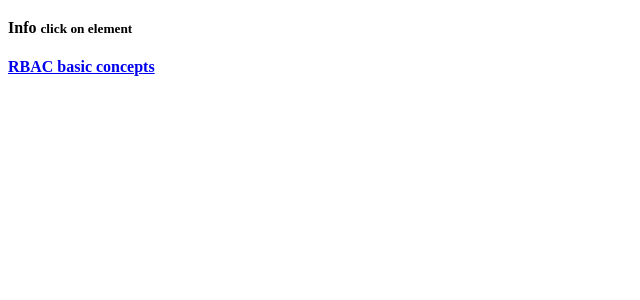
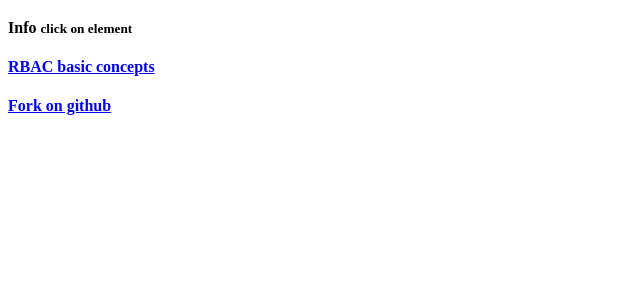
Before and after one commit to githubjeka/gui-rbac-yii2, a Yii app: template views/default/index.php in a window 1280 px wide. Shown: the part 338-638 px from the top of the page, without its empty margins (0-640 px from the left). Run offline with PHP 8.4 and a stand-in for Yii, Linux system fonts and the light colour scheme; the template is opened without the code that fills it, so the values that code supplies are empty; form fields are guessed from the names that the template uses; some libraries are stand-ins or nearby versions.

Commit message:
Update index.php

```diff
--- a/views/default/index.php
+++ b/views/default/index.php
@@ -115,6 +115,10 @@ use yii\widgets\ActiveForm;
                 RBAC basic concepts
             </a>
         </h4>
-
+        <h4 class="page-header">
+            <a href="https://github.com/githubjeka/gui-rbac-yii2">
+                Fork on github
+            </a>
+        </h4>
     </div>
 </div>
```
